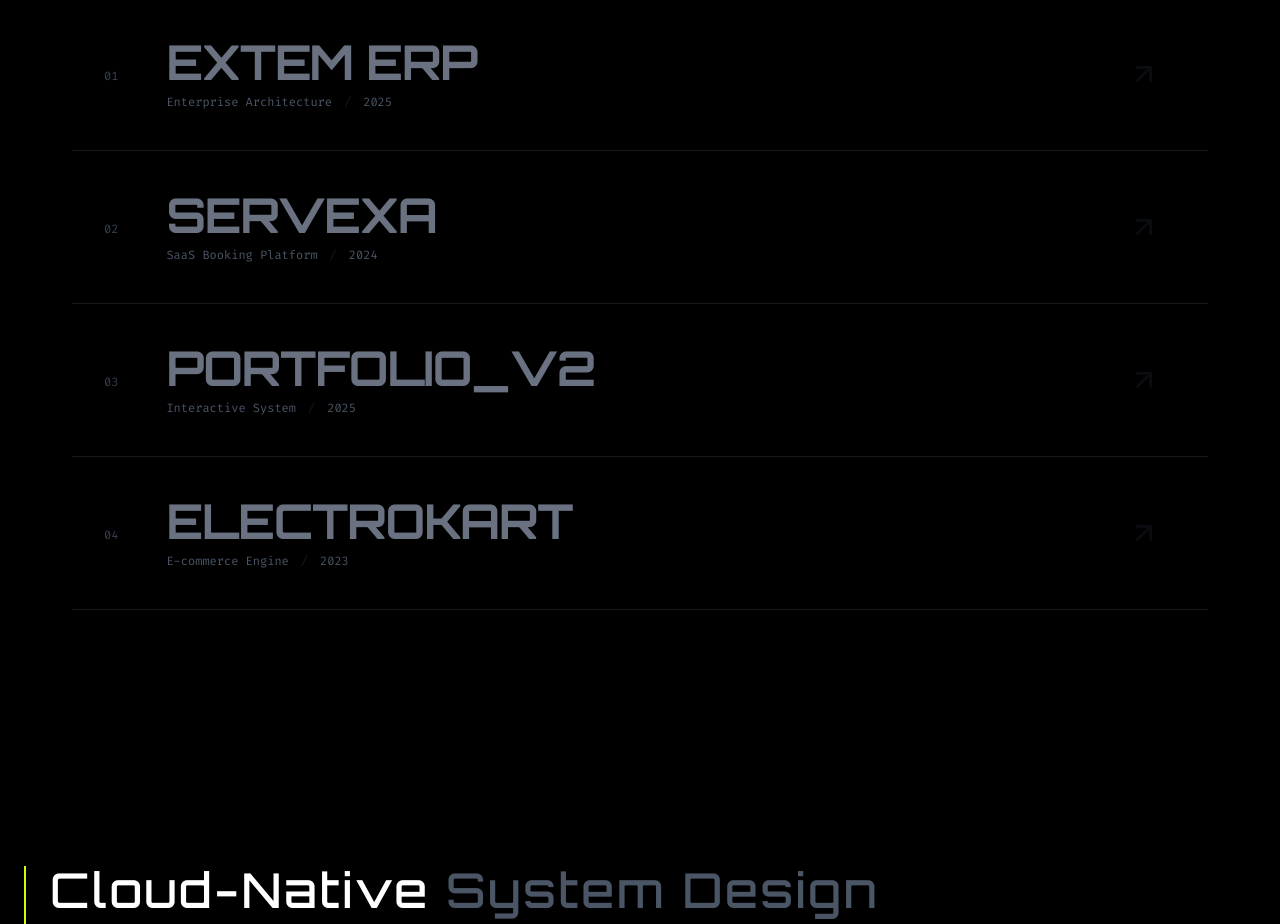
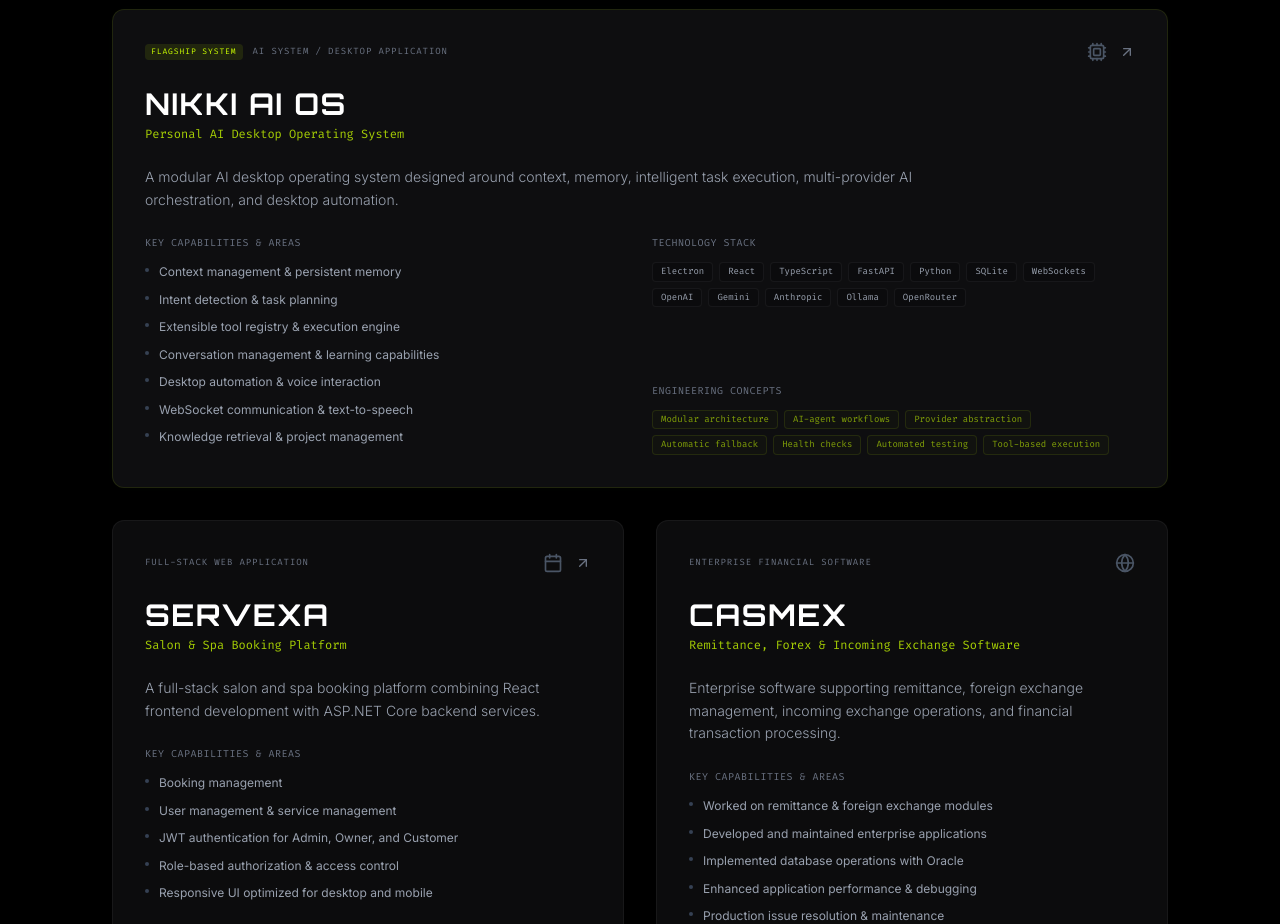
Before and after one commit to risalsalu/portfolio, a React (Vite) app: page / in a window 1280 px wide. Shown: the part 5320-6244 px from the top of the page. Built offline with nearby package versions, Linux system fonts and the light colour scheme.

Commit message:
update project

```diff
--- a/src/components/sections/Projects.jsx
+++ b/src/components/sections/Projects.jsx
@@ -1,180 +1,219 @@
-import React, { useState, useRef } from 'react';
-import { motion, AnimatePresence, useMotionValue, useSpring } from 'framer-motion';
+import React from 'react';
 import Section from '../ui/Section';
 import TextReveal from '../ui/TextReveal';
 import { cn } from '../../utils/cn';
-import { ArrowUpRight } from 'lucide-react';
+import { ArrowUpRight, Cpu, Calendar, Globe, ShieldCheck } from 'lucide-react';
 
 // --- DATA ---
 const PROJECTS = [
     {
-        id: 'erp',
-        title: 'EXTEM ERP',
-        category: 'Enterprise Architecture',
-        year: '2025',
+        id: 'nikki',
+        title: 'NIKKI AI OS',
+        subtitle: 'Personal AI Desktop Operating System',
+        category: 'AI SYSTEM / DESKTOP APPLICATION',
+        featured: true,
+        description: 'A modular AI desktop operating system designed around context, memory, intelligent task execution, multi-provider AI orchestration, and desktop automation.',
+        capabilities: [
+            'Context management & persistent memory',
+            'Intent detection & task planning',
+            'Extensible tool registry & execution engine',
+            'Conversation management & learning capabilities',
+            'Desktop automation & voice interaction',
+            'WebSocket communication & text-to-speech',
+            'Knowledge retrieval & project management'
+        ],
+        technologies: ['Electron', 'React', 'TypeScript', 'FastAPI', 'Python', 'SQLite', 'WebSockets', 'OpenAI', 'Gemini', 'Anthropic', 'Ollama', 'OpenRouter'],
+        concepts: ['Modular architecture', 'AI-agent workflows', 'Provider abstraction', 'Automatic fallback', 'Health checks', 'Automated testing', 'Tool-based execution'],
         link: 'https://github.com/risalsalu',
-        color: 'text-neon-green'
+        icon: Cpu
     },
     {
         id: 'servexa',
         title: 'SERVEXA',
-        category: 'SaaS Booking Platform',
-        year: '2024',
+        subtitle: 'Salon & Spa Booking Platform',
+        category: 'FULL-STACK WEB APPLICATION',
+        featured: false,
+        description: 'A full-stack salon and spa booking platform combining React frontend development with ASP.NET Core backend services.',
+        capabilities: [
+            'Booking management',
+            'User management & service management',
+            'JWT authentication for Admin, Owner, and Customer',
+            'Role-based authorization & access control',
+            'Responsive UI optimized for desktop and mobile'
+        ],
+        technologies: ['React.js', 'Tailwind CSS', 'ASP.NET Core Web API', 'JWT', 'Dapper'],
+        concepts: ['Clean Architecture', 'RESTful APIs', 'Role-Based Access Control', 'Secure authentication', 'Responsive UI', 'Full-stack application development'],
         link: 'https://github.com/risalsalu',
-        color: 'text-neon-green'
+        icon: Calendar
     },
     {
-        id: 'portfolio',
-        title: 'PORTFOLIO_V2',
-        category: 'Interactive System',
-        year: '2025',
-        link: 'https://github.com/risalsalu',
-        color: 'text-neon-green'
+        id: 'casmex',
+        title: 'CASMEX',
+        subtitle: 'Remittance, Forex & Incoming Exchange Software',
+        category: 'ENTERPRISE FINANCIAL SOFTWARE',
+        featured: false,
+        description: 'Enterprise software supporting remittance, foreign exchange management, incoming exchange operations, and financial transaction processing.',
+        capabilities: [
+            'Worked on remittance & foreign exchange modules',
+            'Developed and maintained enterprise applications',
+            'Implemented database operations with Oracle',
+            'Enhanced application performance & debugging',
+            'Production issue resolution & maintenance'
+        ],
+        technologies: ['ASP.NET WebForms', '.NET Framework 4', 'Oracle Database', 'ADO.NET'],
+        concepts: ['Enterprise application development', 'Financial transaction processing', 'Legacy application maintenance', 'Database-driven applications', 'Production debugging', 'Issue resolution'],
+        icon: Globe
     },
     {
-        id: 'electrokart',
-        title: 'ELECTROKART',
-        category: 'E-commerce Engine',
-        year: '2023',
-        link: 'https://github.com/risalsalu',
-        color: 'text-neon-green'
+        id: 'ishield',
+        title: 'ISHIELD',
+        subtitle: 'Anti Money Laundering Application',
+        category: 'FINANCIAL COMPLIANCE / AML',
+        featured: false,
+        description: 'An anti-money laundering application integrated with money transfer and remittance systems to support compliance workflows and transaction monitoring.',
+        capabilities: [
+            'Worked on AML and compliance workflows',
+            'Developed transaction monitoring functionalities',
+            'Contributed to secure transaction validation',
+            'Suspicious activity monitoring modules',
+            'Maintained and enhanced financial compliance apps'
+        ],
+        technologies: ['ASP.NET', 'Enterprise Applications', 'Financial Compliance'],
+        concepts: ['Compliance workflows', 'Transaction monitoring', 'Secure transaction validation', 'Enterprise application maintenance', 'Financial software engineering'],
+        icon: ShieldCheck
     }
 ];
 
-const ProjectStrip = ({ project, index, activeId, setActive }) => {
-    // If ANY project is active, but THIS one is not, we dim it.
-    const isDimmed = activeId && activeId !== project.id;
-    const isActive = activeId === project.id;
+const ProjectCard = ({ project }) => {
+    const Icon = project.icon;
+    const isFeatured = project.featured;
 
     return (
-        <a
-            href={project.link}
-            target="_blank"
-            rel="noopener noreferrer"
-            onMouseEnter={() => setActive(project.id)}
+        <div
             className={cn(
-                "group relative block border-t border-white/10 last:border-b transition-all duration-300 ease-out outline-none",
-                isDimmed ? "opacity-30 blur-[1px]" : "opacity-100"
+                "group relative overflow-hidden rounded-xl bg-zinc-900/50 border border-white/5 p-6 md:p-8 transition-all duration-300",
+                "hover:border-neon-green/20 hover:bg-zinc-900/70 hover:shadow-[0_0_20px_rgba(204,255,0,0.02)]",
+                isFeatured ? "col-span-1 md:col-span-2 border-neon-green/10 bg-zinc-900/60 shadow-[0_0_15px_rgba(204,255,0,0.01)]" : ""
             )}
         >
-            <div className="relative flex items-center justify-between py-10 px-4 md:px-8 max-w-7xl mx-auto z-10 w-full">
-                {/* Left: Branding */}
-                <div className="flex items-baseline gap-6 md:gap-12 transition-transform duration-300 group-hover:translate-x-2">
-                    <span className={cn(
-                        "font-mono text-xs transition-colors duration-300",
-                        isActive ? "text-neon-green" : "text-gray-700"
-                    )}>
-                        0{index + 1}
-                    </span>
+            {/* Top Row: Category & Icon / Link */}
+            <div className="flex items-center justify-between mb-6">
+                <span className="text-[9px] font-mono tracking-widest text-gray-500 uppercase flex items-center gap-1.5">
+                    {isFeatured && (
+                        <span className="px-1.5 py-0.5 rounded bg-neon-green/10 text-neon-green text-[8px] font-mono mr-1">
+                            FLAGSHIP SYSTEM
+                        </span>
+                    )}
+                    {project.category}
+                </span>
+                <div className="flex items-center gap-3">
+                    <Icon className="w-5 h-5 text-gray-600 group-hover:text-neon-green transition-colors duration-300" />
+                    {project.link && (
+                        <a
+                            href={project.link}
+                            target="_blank"
+                            rel="noopener noreferrer"
+                            className="text-gray-500 hover:text-white transition-colors duration-300"
+                        >
+                            <ArrowUpRight className="w-4 h-4" />
+                        </a>
+                    )}
+                </div>
+            </div>
+
+            {/* Title Block */}
+            <div className="mb-6">
+                <h4 className="text-2xl md:text-3xl font-display font-bold text-white mb-1 group-hover:text-neon-green transition-colors duration-300">
+                    {project.title}
+                </h4>
+                <p className="text-xs font-mono text-neon-green/80">
+                    {project.subtitle}
+                </p>
+            </div>
+
+            {/* Description */}
+            <p className="text-gray-400 text-sm leading-relaxed mb-6 font-light max-w-3xl">
+                {project.description}
+            </p>
+
+            {/* Flagship layout split or standard stack layout */}
+            <div className={cn("grid gap-6", isFeatured ? "lg:grid-cols-2" : "grid-cols-1")}>
+                {/* Left side: Capabilities */}
+                <div>
+                    <h5 className="text-[10px] font-mono uppercase tracking-wider text-gray-500 mb-3">
+                        Key Capabilities & Areas
+                    </h5>
+                    <ul className="space-y-2 mb-2">
+                        {project.capabilities.map((cap, i) => (
+                            <li key={i} className="flex items-start gap-2.5 text-xs text-gray-400 group/li">
+                                <span className="mt-1.5 w-1 h-1 rounded-full bg-gray-700 group-hover/li:bg-neon-green transition-colors" />
+                                <span className="group-hover/li:text-gray-300 transition-colors leading-relaxed">
+                                    {cap}
+                                </span>
+                            </li>
+                        ))}
+                    </ul>
+                </div>
+
+                {/* Right side: Tech tags and engineering concepts */}
+                <div className="flex flex-col justify-between gap-6">
+                    <div>
+                        <h5 className="text-[10px] font-mono uppercase tracking-wider text-gray-500 mb-3">
+                            Technology Stack
+                        </h5>
+                        <div className="flex flex-wrap gap-1.5 mb-2">
+                            {project.technologies.map((tech, i) => (
+                                <span
+                                    key={i}
+                                    className="px-2 py-0.5 text-[9px] font-mono text-gray-400 hover:text-white bg-zinc-950/40 border border-white/5 rounded transition-all duration-300 select-none cursor-default"
+                                >
+                                    {tech}
+                                </span>
+                            ))}
+                        </div>
+                    </div>
 
                     <div>
-                        <h3 className={cn(
-                            "text-3xl md:text-5xl font-display font-bold uppercase tracking-tight transition-colors duration-200",
-                            isActive ? "text-neon-green" : "text-gray-500"
-                        )}>
-                            {project.title}
-                        </h3>
-                        {/* Subtitle */}
-                        <div className={cn(
-                            "flex items-center gap-3 mt-2 text-xs font-mono transition-colors duration-300",
-                            isActive ? "text-white" : "text-gray-600"
-                        )}>
-                            <span>{project.category}</span>
-                            <span className="opacity-30 self-center">/</span>
-                            <span>{project.year}</span>
+                        <h5 className="text-[10px] font-mono uppercase tracking-wider text-gray-500 mb-3">
+                            Engineering Concepts
+                        </h5>
+                        <div className="flex flex-wrap gap-1.5">
+                            {project.concepts.map((concept, i) => (
+                                <span
+                                    key={i}
+                                    className="px-2 py-0.5 text-[9px] font-mono text-neon-green/60 hover:text-neon-green bg-neon-green/[0.02] border border-neon-green/10 rounded transition-all duration-300 select-none cursor-default"
+                                >
+                                    {concept}
+                                </span>
+                            ))}
                         </div>
                     </div>
                 </div>
-
-                {/* Right: Indicator */}
-                <div className={cn(
-                    "transition-all duration-300 transform",
-                    isActive ? "opacity-100 translate-x-0" : "opacity-20 -translate-x-4"
-                )}>
-                    <ArrowUpRight className={cn(
-                        "w-8 h-8 transition-colors duration-300",
-                        isActive ? "text-neon-green" : "text-gray-700 hover:text-gray-500"
-                    )} />
-                </div>
             </div>
-
-            {/* Minimal Left Accent Border on Active */}
-            <div className={cn(
-                "absolute left-0 top-0 bottom-0 w-1 bg-neon-green transition-all duration-300 ease-out",
-                isActive ? "scale-y-100 opacity-100" : "scale-y-0 opacity-0"
-            )} />
-        </a>
+        </div>
     );
 };
 
 const Projects = () => {
-    const [activeId, setActiveId] = useState(null);
-    const containerRef = useRef(null);
-
-    // --- MOUSE TRACKING ---
-    const mouseY = useMotionValue(0);
-    const opacity = useMotionValue(0);
-
-    // Smooth physics for the scanner band
-    const springY = useSpring(mouseY, { stiffness: 150, damping: 20 });
-    const springOpacity = useSpring(opacity, { stiffness: 200, damping: 25 });
-
-    const handleMouseMove = (e) => {
-        if (!containerRef.current) return;
-
-        const rect = containerRef.current.getBoundingClientRect();
-        const relativeY = e.clientY - rect.top;
-
-        // Center the band (height ~140px)
-        mouseY.set(relativeY - 70);
-        opacity.set(1);
-    };
-
-    const handleMouseLeave = () => {
-        opacity.set(0);
-        setActiveId(null);
-    };
-
     return (
         <Section
             id="projects"
             className="bg-dark-bg py-24 min-h-[50vh] flex flex-col justify-center"
         >
-            <div className="w-full max-w-screen-2xl mx-auto px-4 md:px-12">
+            <div className="w-full max-w-6xl mx-auto px-4 md:px-12">
                 {/* Header */}
-                <div className="mb-16 border-b border-white/5 pb-4 flex items-end justify-between">
-                    <div>
-                        <h3 className="text-2xl md:text-3xl font-display font-medium text-gray-400 selection:bg-neon-green selection:text-black">
-                            Selected Works
+                <div className="mb-16 border-b border-white/5 pb-6">
+                    <TextReveal>
+                        <h3 className="text-3xl md:text-4xl font-display font-medium text-white selection:bg-neon-green selection:text-black">
+                            Selected <span className="text-gray-600">Projects</span>
                         </h3>
-                    </div>
+                    </TextReveal>
                 </div>
 
-                {/* Projects List Container */}
-                <div
-                    ref={containerRef}
-                    onMouseMove={handleMouseMove}
-                    onMouseLeave={handleMouseLeave}
-                    className="relative flex flex-col group/list"
-                >
-                    {/* --- VERTICAL CURSOR-TRACKING HIGHLIGHT --- */}
-                    {/* Single floating band that follows the cursor Y position */}
-                    <motion.div
-                        className="absolute left-0 right-0 h-[140px] bg-neon-green/[0.03] pointer-events-none z-0 rounded-sm"
-                        style={{
-                            y: springY,
-                            opacity: springOpacity,
-                        }}
-                    />
-
-                    {PROJECTS.map((project, index) => (
-                        <ProjectStrip
-                            key={project.id}
-                            project={project}
-                            index={index}
-                            activeId={activeId}
-                            setActive={setActiveId}
-                        />
+                {/* Projects Grid Container */}
+                <div className="grid grid-cols-1 md:grid-cols-2 gap-8">
+                    {PROJECTS.map((project) => (
+                        <ProjectCard key={project.id} project={project} />
                     ))}
                 </div>
             </div>
```
